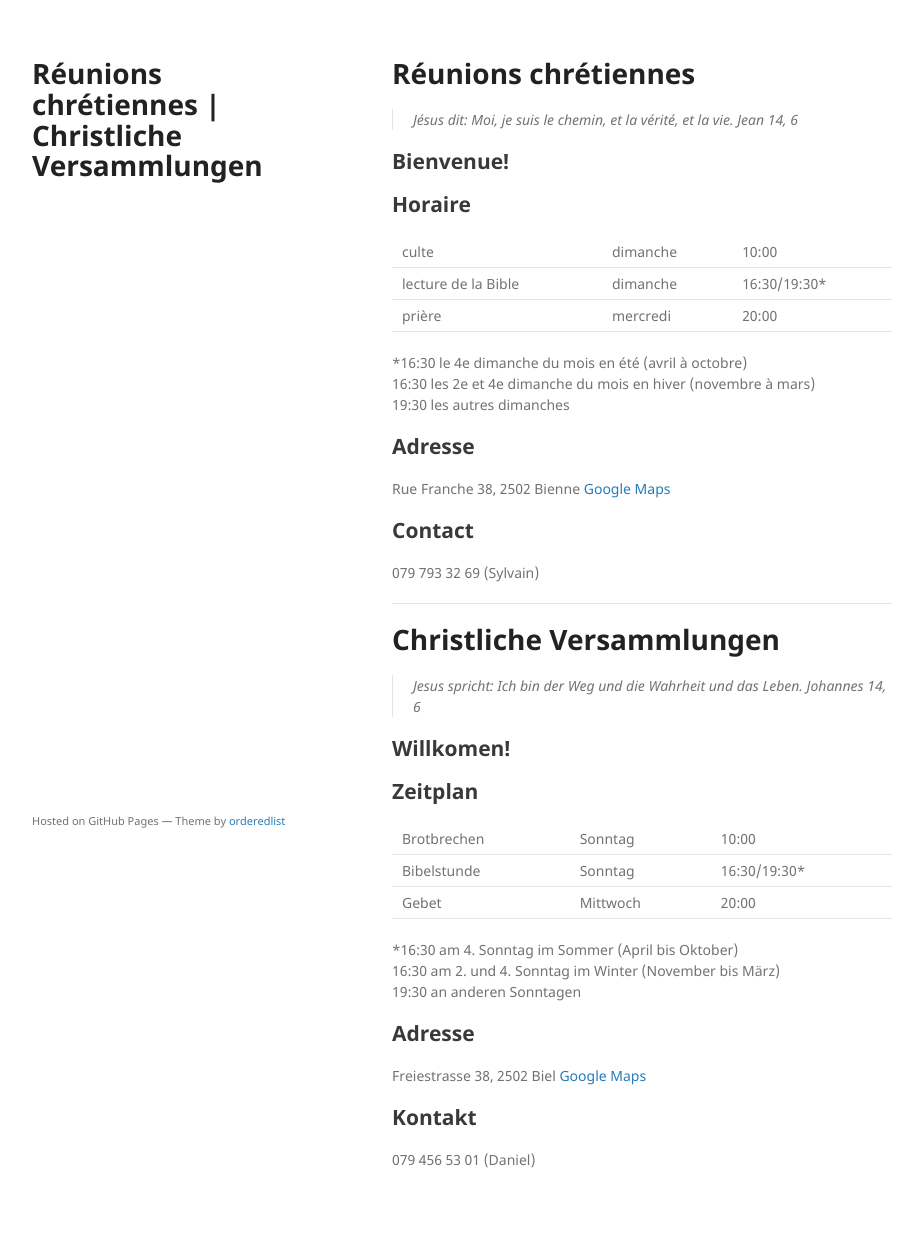
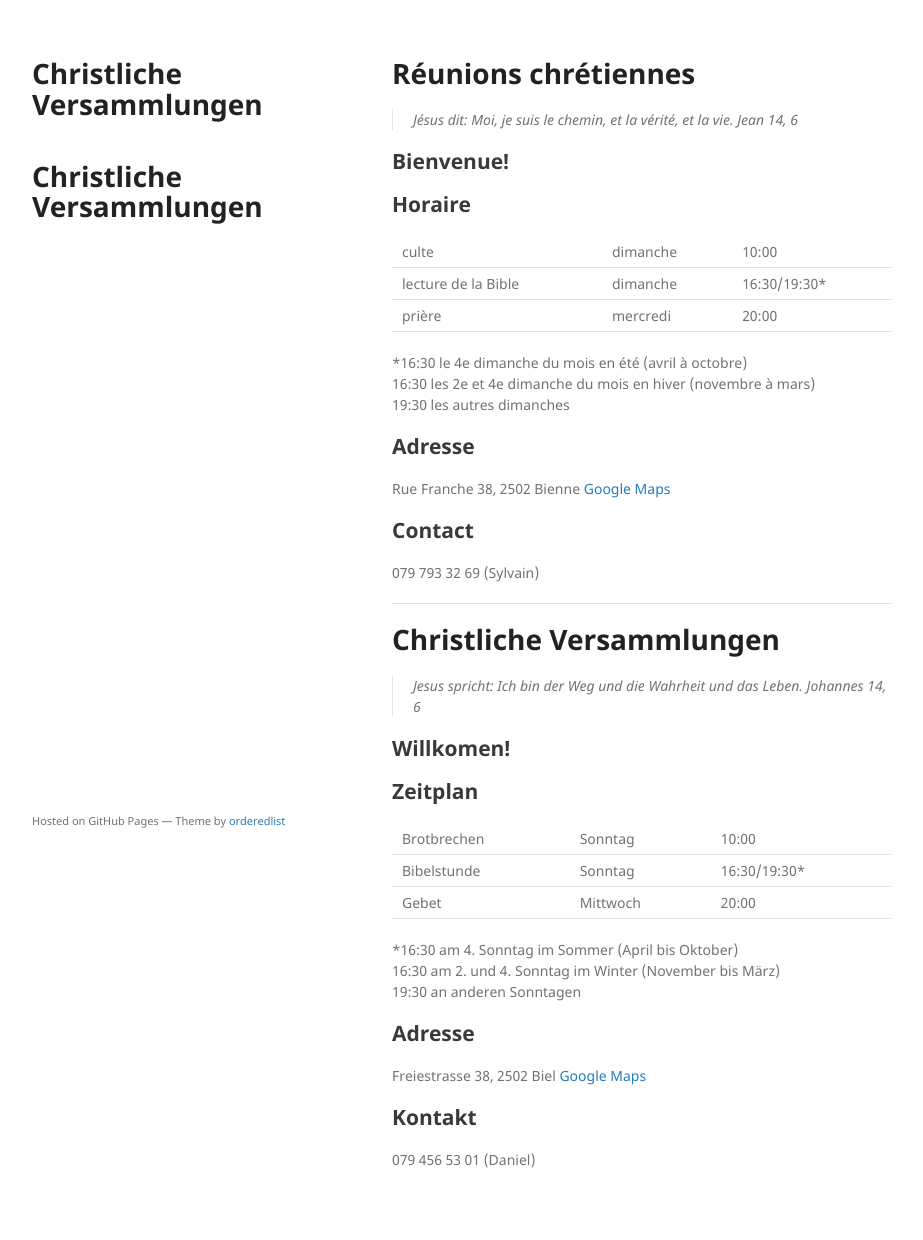
Before and after one commit to gitjo7265/rf38, a Jekyll site: the page built from index.md, in a window 1280 px wide. Shown: the whole page, without its empty margins (178-1101 px from the left). Built offline with Jekyll 4.4.1, drawn with Linux system fonts in a browser that asks for light colours; our own code applies the rules of GitHub Pages for plain Markdown files.

Commit message:
Update default.html

```diff
--- a/_layouts/default.html
+++ b/_layouts/default.html
@@ -15,7 +15,8 @@
   <body>
     <div class="wrapper">
       <header>
-        <h1>Réunions chrétiennes | Christliche Versammlungen</h1>
+        <h1>Christliche Versammlungen</h1><br>
+        <h1>Christliche Versammlungen</h1>
 
         {% if site.logo %}
           <img src="{{site.logo | relative_url}}" alt="Logo" />
```
